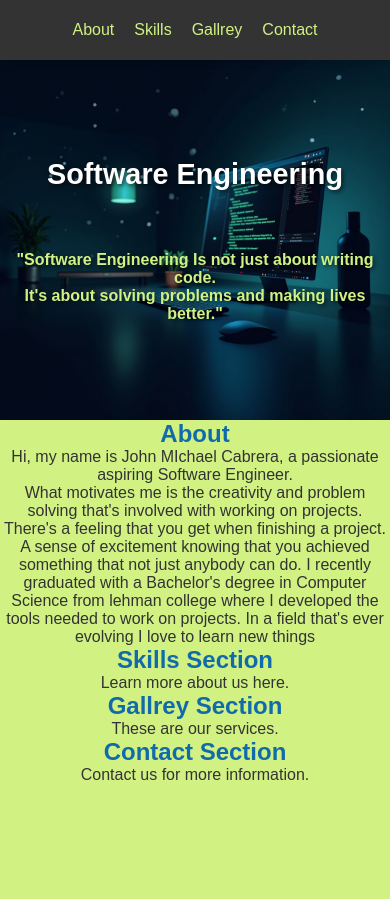
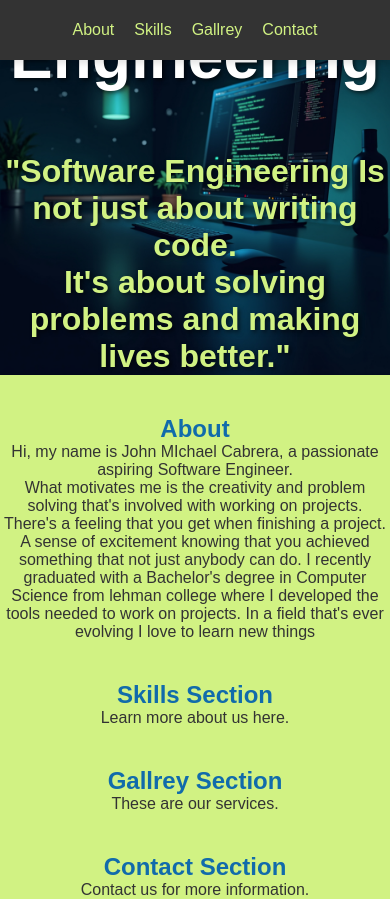
Before and after one commit to jmctheowl8/personal_portfillio, a React (Vite) app: page / in a window 390 px wide. Before the commit the page ends 844 px from the top, so only its background shows below. Built offline with nearby package versions, Linux system fonts and the light colour scheme.

Commit message:
problem with css spacing

```diff
--- a/src/App.jsx
+++ b/src/App.jsx
@@ -4,11 +4,10 @@ import About from "./compoents/About/about"
 const App = () => {
   return (
     <div className="App">
-
       <div className="main-content">
-
         <Navbar />
         <Hero />
+
         <div className="wrapper">
           <section id="About" >
             <About />
@@ -22,14 +21,20 @@ const App = () => {
           </section>
         </div>
 
+         <div className="wrapper">
           <section id="gallery">
             <h1>Gallrey  Section</h1>
             <p>These are our services.</p>
           </section>
+         </div>
+
+        <div className="wrapper">
           <section id="contact">
             <h1>Contact Section</h1>
             <p>Contact us for more information.</p>
           </section>
+        </div>
+
       </div>
     </div>
   );
--- a/src/Styles/global.css
+++ b/src/Styles/global.css
@@ -13,6 +13,7 @@
     margin: 0;
     /* Flexbox is removed from the body */
     display: block;
+
   }
 
   /* Container for centered content */
@@ -33,7 +34,6 @@
   }
 
   /* Ensure the image is responsive */
-  img {
-    max-width: 100%;
-    height: auto;
-  }
+ .wrapper{
+  padding-top: 40px;
+ }
--- a/src/compoents/Hero/hero.css
+++ b/src/compoents/Hero/hero.css
@@ -15,38 +15,19 @@
     left: 0;
     width: 100%;
     height: 100%;
-  object-fit: cover;
-  z-index: -1;
+    object-fit: cover; /* Makes the image cover the entire container */
+    z-index: -1; /* Puts the image behind the text */
   }
 
   .hero-text {
     font-size: 4rem;
     font-weight: bold;
     color: white;
-  text-shadow: 2px 2px 4px rgba(0, 0, 0, 0.6);
+    text-shadow: 2px 2px 4px rgba(0, 0, 0, 0.6); /* Optional */
   }
-
-#hero-qoute {
+  #hero-qoute{
     font-size: 2rem;
     font-weight: bold;
     color: #d1f283;
     margin-top: 60px;
   }
-
-@media (max-width: 768px) {
-  .hero-text {
-    font-size: 2.5rem;
-  }
-  #hero-qoute {
-    font-size: 1.5rem;
-  }
-}
-
-@media (max-width: 480px) {
-  .hero-text {
-    font-size: 1.8rem;
-  }
-  #hero-qoute {
-    font-size: 1rem;
-  }
-}
--- a/src/compoents/Navbar/Navbar.css
+++ b/src/compoents/Navbar/Navbar.css
@@ -12,6 +12,7 @@
     left: 0;
     z-index: 1000;
     box-shadow: 0 4px 6px rgba(0, 0, 0, 0.1);
+
   }
 
   /* Navbar list styling */
```
Lines whose indentation alone changed are shown as unchanged.
